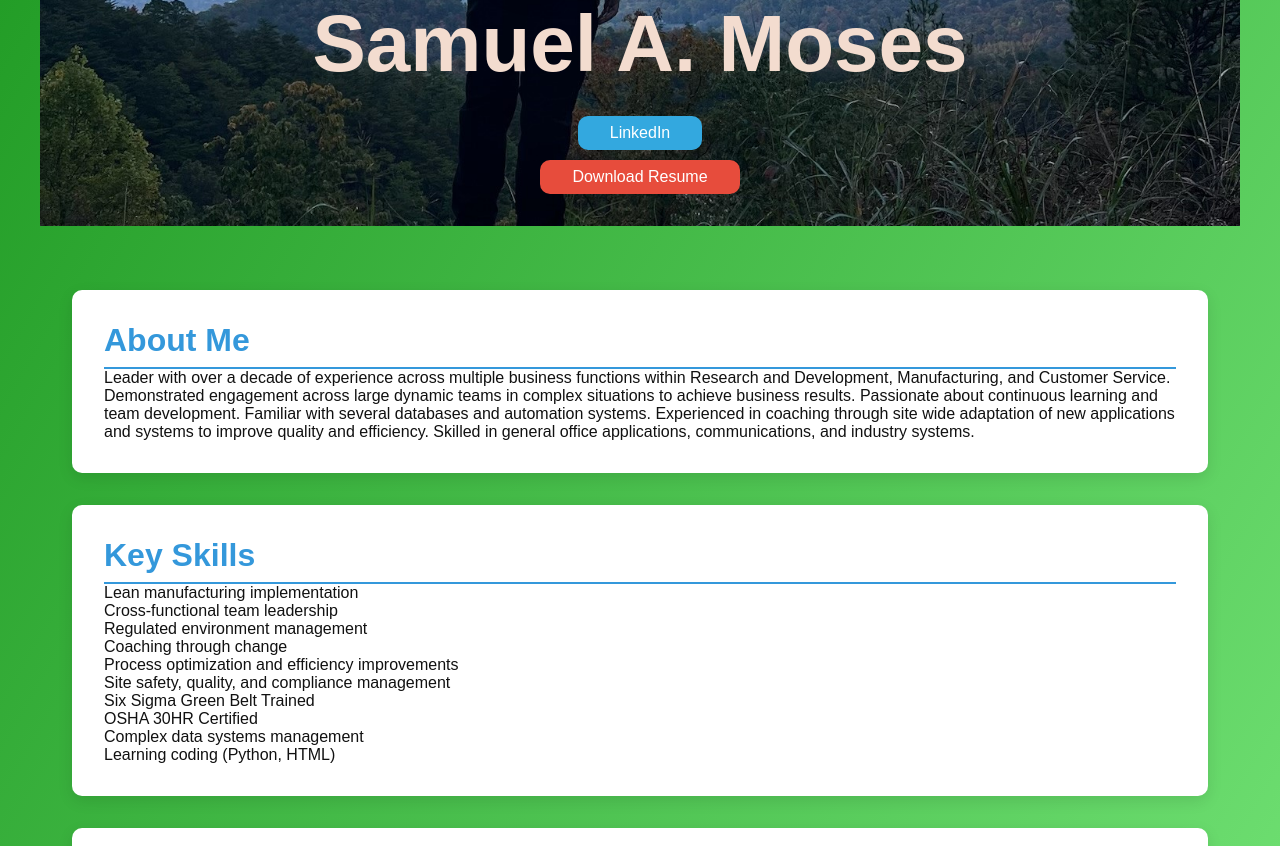
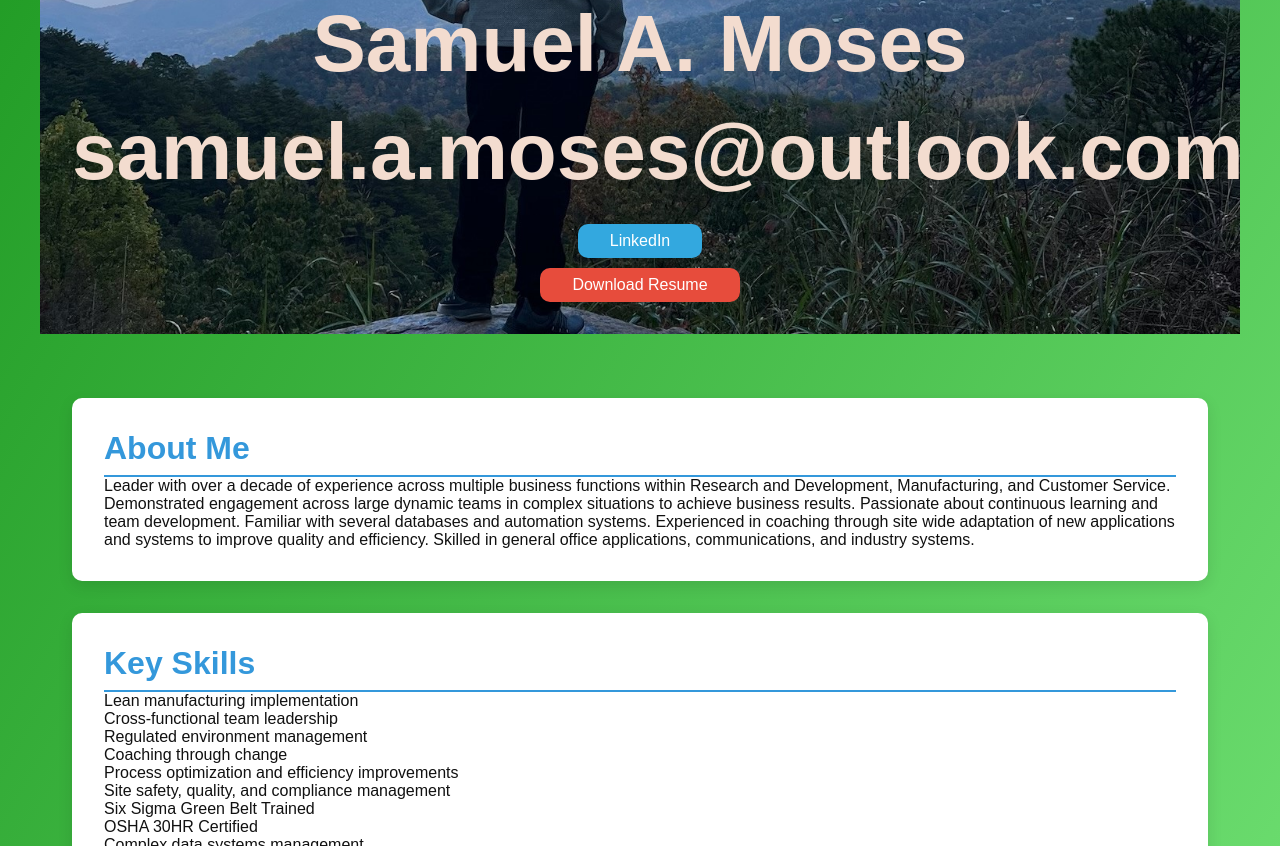
Before and after one commit to msamue71/mywebsite, a plain HTML site: page index.html in a window 1280 px wide. Shown: the part 254-1100 px from the top of the page. Drawn offline with Linux system fonts and the light colour scheme.

Commit message:
index.html

```diff
--- a/index.html
+++ b/index.html
@@ -105,6 +105,7 @@
     <header class="container">
         <img src="Headshot.jpg" alt="Samuel A. Moses" class="profile-img">
         <h1>Samuel A. Moses</h1>
+	    <h1>samuel.a.moses@outlook.com</h1>
         <div style="text-align: center;">
             <a href="https://www.linkedin.com/in/samuel-a-moses/" target="_blank" class="social-links">LinkedIn</a>
 
```
